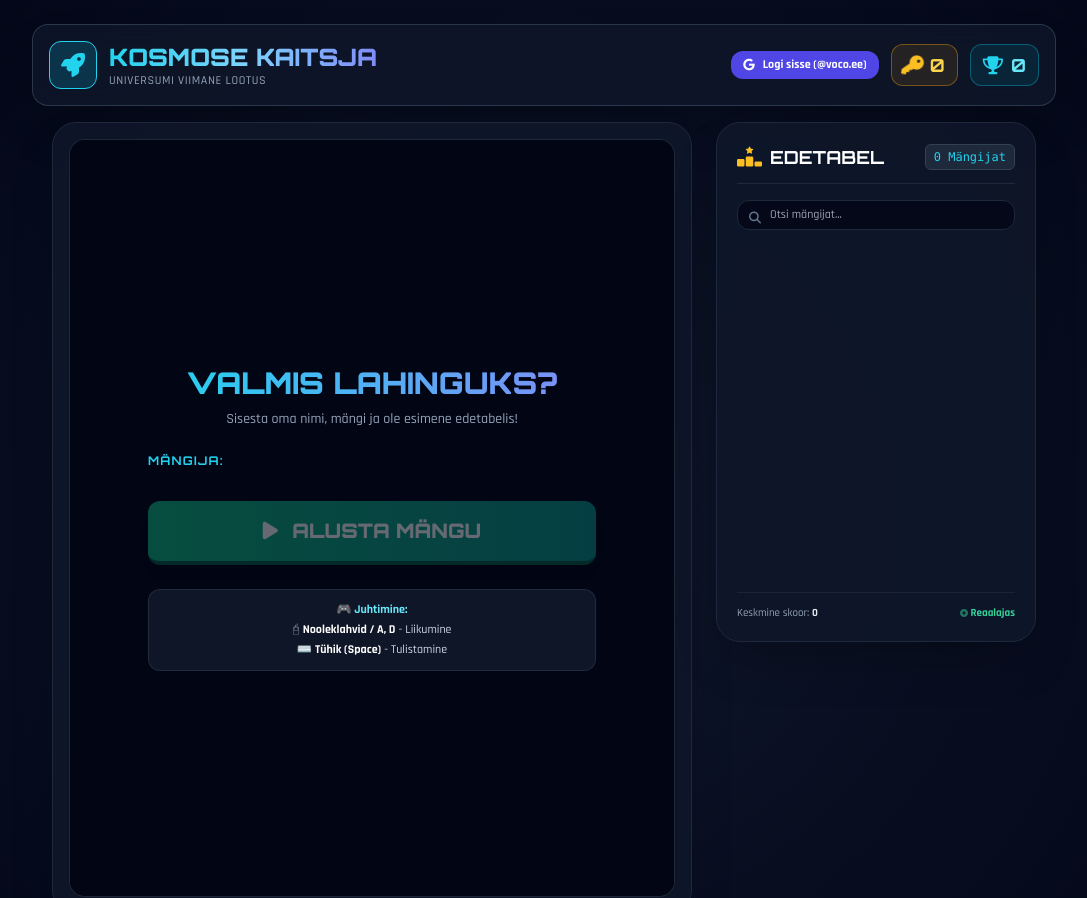
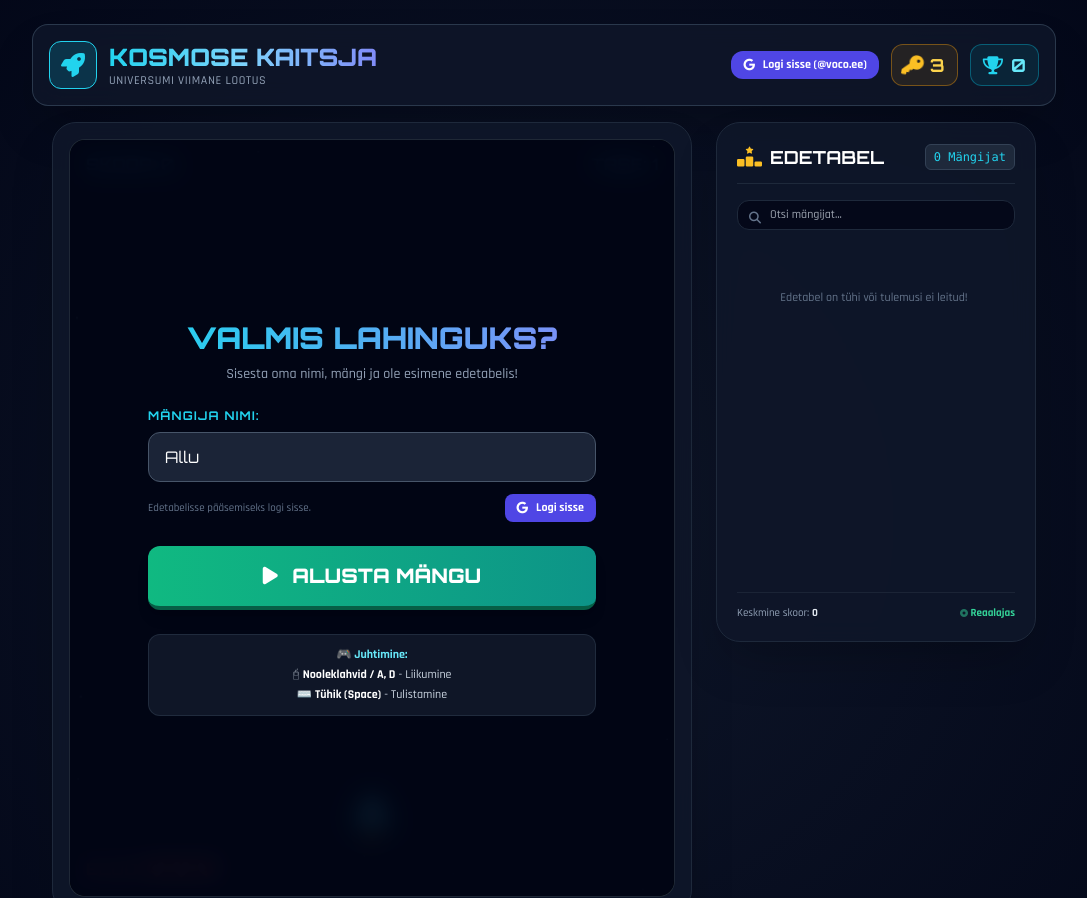
Before and after one commit to gregoropmann-edu/hbibjlknm, a plain HTML site: page index.html in a window 1280 px wide. Shown: the top 898 px of the page, without its empty margins (96-1183 px from the left). Drawn offline with nearby package versions, Linux system fonts and the light colour scheme; no server answers.

Commit message:
Update index.html

```diff
--- a/index.html
+++ b/index.html
@@ -75,13 +75,20 @@
             </div>
 
             <div class="space-y-2 text-left">
-              <label class="text-xs orbitron text-cyan-400 uppercase tracking-widest font-bold block">
-                Mängija:
+              <label for="playerNameInput" class="text-xs orbitron text-cyan-400 uppercase tracking-widest font-bold block">
+                Mängija Nimi:
               </label>
-              <div id="startAuthBox"></div>
+              <input type="text" id="playerNameInput" maxlength="15" placeholder="Sinu Mängijanimi"
+                     class="w-full bg-slate-800/90 border border-slate-600 rounded-xl px-4 py-3 text-white orbitron placeholder-slate-500 focus:outline-none focus:border-cyan-400 focus:ring-2 focus:ring-cyan-400/50 transition read-only:opacity-70 read-only:cursor-not-allowed">
+              <div class="flex items-center justify-between gap-2 pt-1">
+                <p id="authHint" class="text-[11px] text-slate-500"></p>
+                <button id="startLoginBtn" type="button" class="shrink-0 bg-indigo-600 hover:bg-indigo-500 text-white px-3 py-1.5 rounded-lg text-xs font-bold transition flex items-center gap-2">
+                  <i class="fa-brands fa-google"></i> Logi sisse
+                </button>
+              </div>
             </div>
 
-            <button id="startBtn" disabled class="w-full py-4 bg-gradient-to-r from-emerald-500 to-teal-600 hover:from-emerald-400 hover:to-teal-500 text-white font-black orbitron text-xl rounded-xl shadow-lg border-b-4 border-emerald-800 active:border-b-0 cursor-pointer transition disabled:opacity-40 disabled:cursor-not-allowed">
+            <button id="startBtn" class="w-full py-4 bg-gradient-to-r from-emerald-500 to-teal-600 hover:from-emerald-400 hover:to-teal-500 text-white font-black orbitron text-xl rounded-xl shadow-lg border-b-4 border-emerald-800 active:border-b-0 cursor-pointer transition">
               <i class="fa-solid fa-play mr-2"></i> ALUSTA MÄNGU
             </button>
 
```
